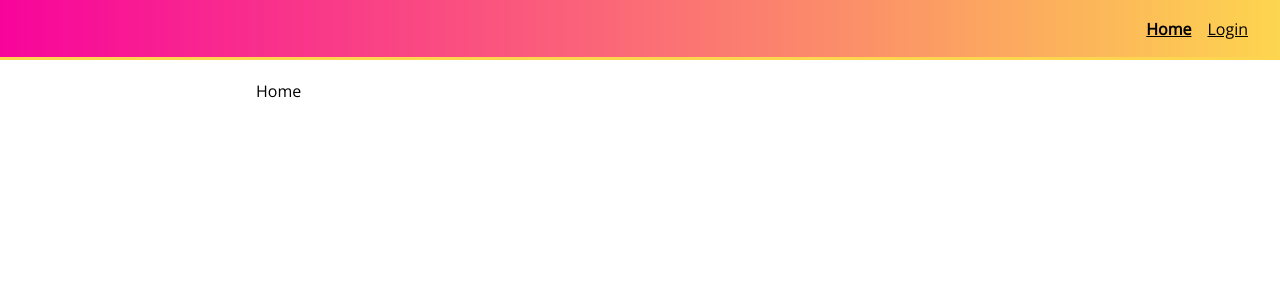
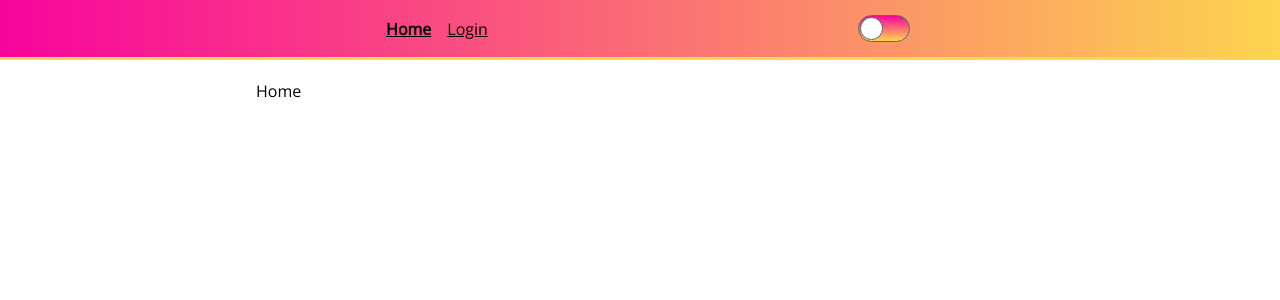
Before and after one commit to nghilevi/react-lab, a React (Create React App) app in the folder styled-component-lab/: page / in a window 1280 px wide. Shown: the top 300 px of the page. Built offline with nearby package versions, Linux system fonts and the light colour scheme.

Commit message:
created theme toggle styled component

```diff
--- a/styled-component-lab/src/components/common/Header.js
+++ b/styled-component-lab/src/components/common/Header.js
@@ -1,6 +1,7 @@
 import {useState} from 'react'
 import styled from "styled-components";
 import {Link as ReactRouterDomLink, useLocation} from 'react-router-dom'
+import {Toggle} from 'components/common'
 
 const HeaderWrapper = styled.header`
     height: 60px;
@@ -91,6 +92,7 @@
                 <StyledLink to="/" isActive={pathname === '/'}>Home</StyledLink>
                 <StyledLink to="/login" isActive={pathname === '/login'}>Login</StyledLink>
             </Menu>
+            <Toggle />
         </HeaderWrapper>
     )
 }
--- /dev/null
+++ b/styled-component-lab/src/components/common/Toggle.js
@@ -0,0 +1,31 @@
+
+import styled from "styled-components";
+
+const ToggleWrapper = styled.div`
+    width: 50px;
+    min-width: 50px;
+    height: 25px;
+    border-radius: 25px;
+    border: 1px solid #666;
+    margin: auto;
+    display: flex;
+    background-image: linear-gradient(to bottom, ${p => p.theme.primaryColor}, ${p => p.theme.secondaryColor});
+`
+const Notch = styled.div`
+    height: 21px;
+    width: 21px;
+    border: 1px solid #666;
+    margin-top: 1px;
+    background: white;
+    border-radius: 50%;
+    transition: transform 0.1s linear;
+    transform: translate(${p => p.isActive ? '26px' : '1px'});
+`
+
+export function Toggle({isActive}){
+    return(
+        <ToggleWrapper>
+            <Notch isActive={isActive} />
+        </ToggleWrapper>
+    )
+}
--- a/styled-component-lab/src/components/common/index.js
+++ b/styled-component-lab/src/components/common/index.js
@@ -4,3 +4,4 @@
 export * from './Input'
 export * from './PasswordInput'
 export * from './Spinner'
+export * from './Toggle'
```
